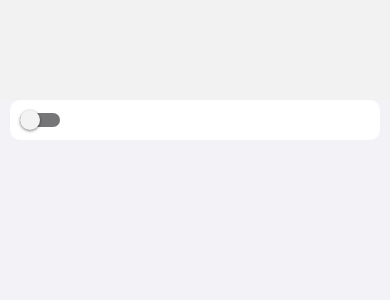
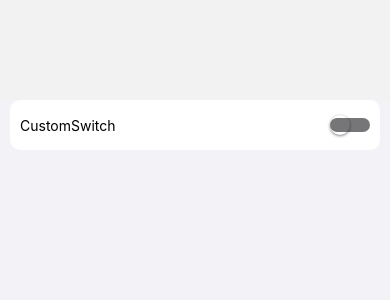
Before and after one commit to rineliniguezsosa/components-react-native, a React Native app: screen /SwitchScreen in a window 390 px wide. Shown: the top 300 px of the page. Built offline with nearby package versions, Linux system fonts and the light colour scheme.

Commit message:
[FEAT] Cambios en el SwitchScreen
- eliminando la importación de switch
- importando el component CustomSwitch donde pasamos las props isOn, onChange y text

```diff
--- a/src/screens/switches/SwitchScreen.tsx
+++ b/src/screens/switches/SwitchScreen.tsx
@@ -1,8 +1,8 @@
 /* eslint-disable react-native/no-inline-styles */
 import React, { useState } from 'react';
-import { Switch } from 'react-native';
 import { CustomView } from '../../components/ui/CustomView';
 import { Card } from '../../components/ui/Card';
+import { CustomSwitch } from '../../components/ui/CustomSwitch';
 
 export const SwitchScreen = () => {
   const [isEnabled, setIsEnabled] = useState(false);
@@ -10,12 +10,10 @@
   return (
     <CustomView style={{marginTop:100,paddingHorizontal:10}}>
       <Card>
-      <Switch
-        trackColor={{false: '#767577', true: '#81b0ff'}}
-        thumbColor={isEnabled ? '#f5dd4b' : '#f4f3f4'}
-        ios_backgroundColor="#3e3e3e"
-        onValueChange={toggleSwitch}
-        value={isEnabled}
+      <CustomSwitch
+        isOn={isEnabled}
+        onChange={toggleSwitch}
+        text="is Active?"
       />
       </Card>
     </CustomView>
```
